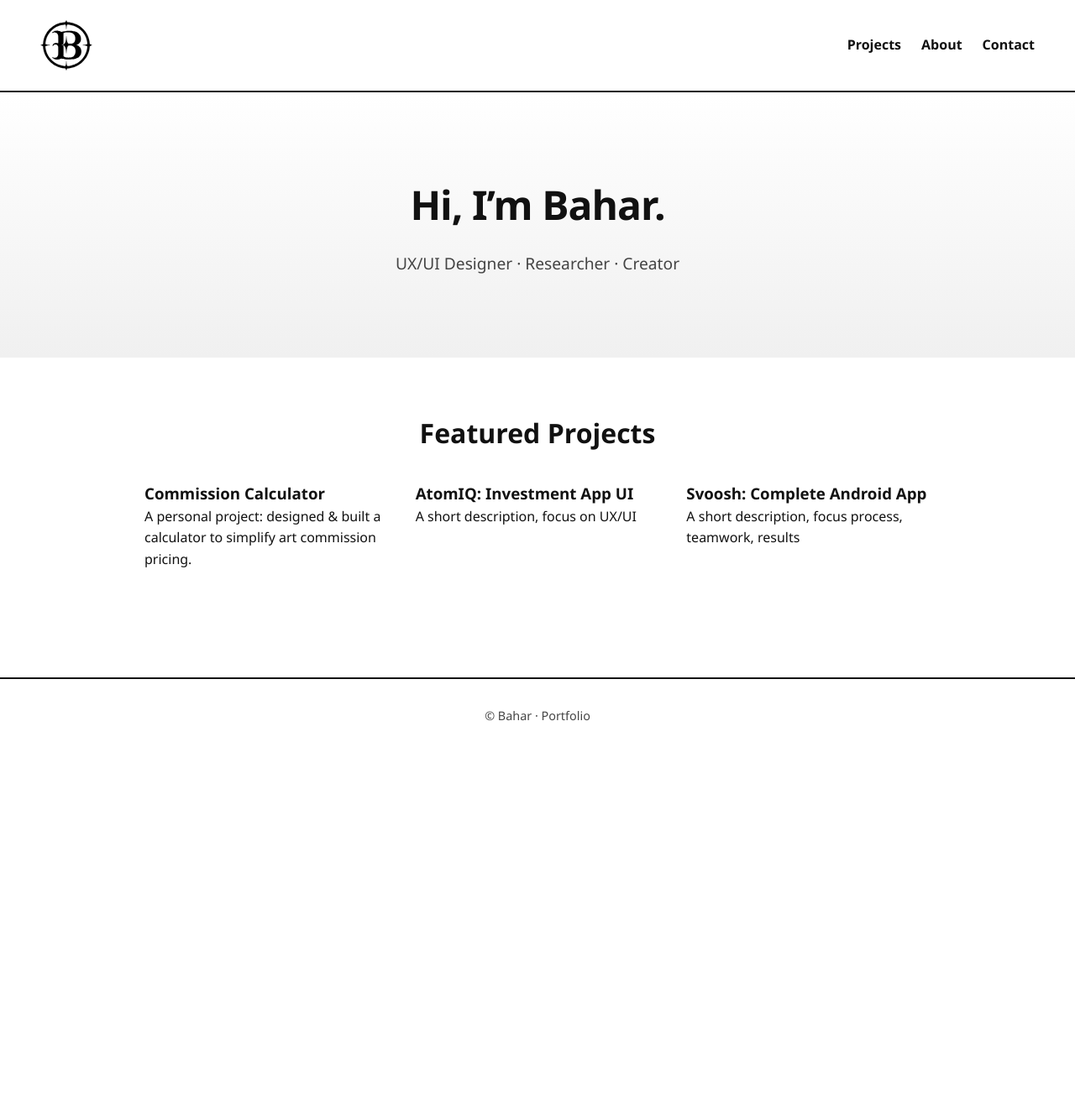
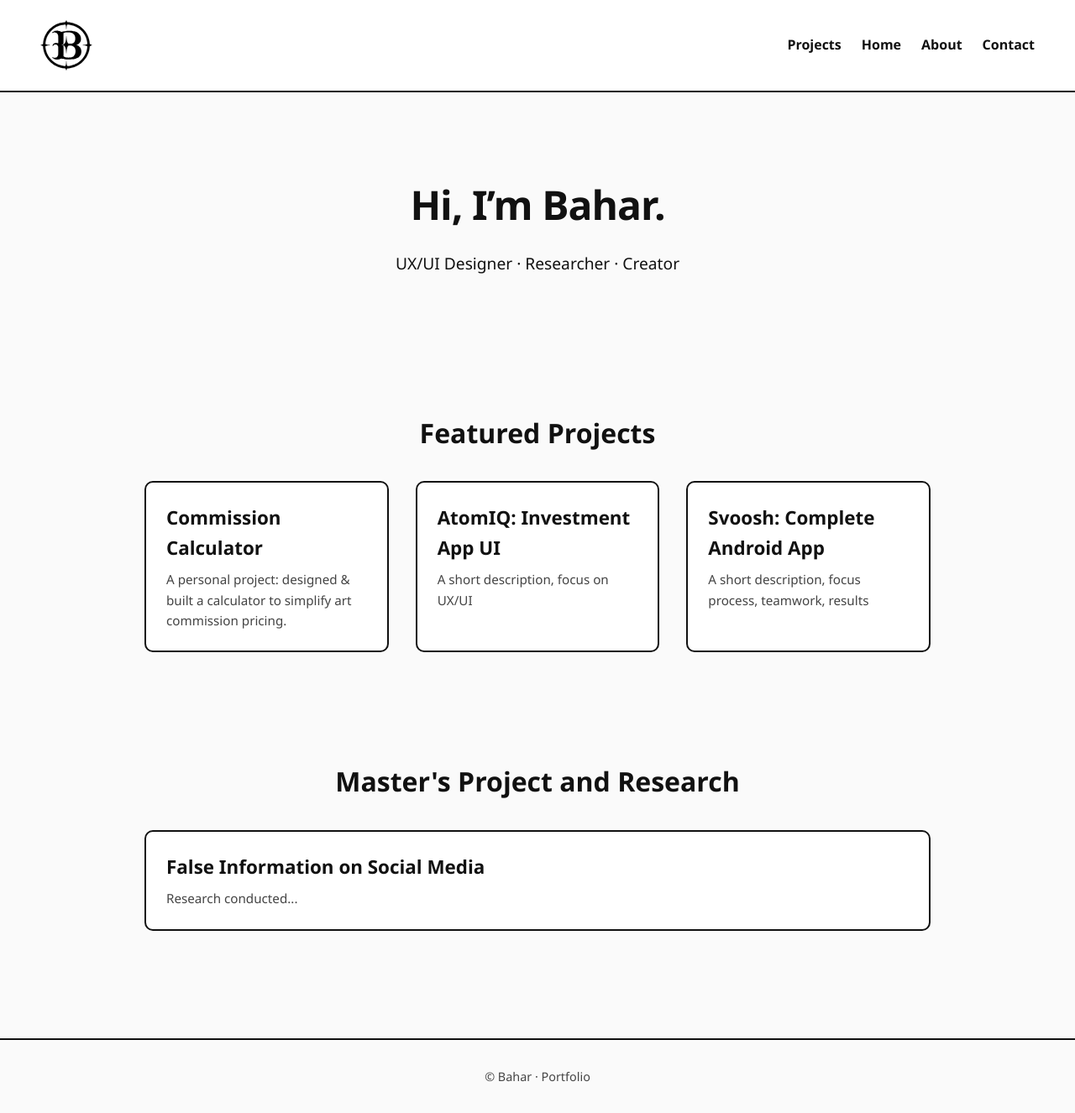
Before and after one commit to baharRi/portfolio, a React (Create React App) app: page / in a window 1280 px wide. Shown: the whole page at 84% size. Before the commit the page ends 896 px from the top, so only its background shows below. Built offline with nearby package versions, Linux system fonts and the light colour scheme.

Commit message:
added pages and masters project
added functionality to header nav, switching between home, about, & contact. added section for masters project and research

```diff
--- a/package.json
+++ b/package.json
@@ -9,6 +9,7 @@
     "@testing-library/user-event": "^13.5.0",
     "react": "^19.1.1",
     "react-dom": "^19.1.1",
+    "react-router-dom": "^7.8.1",
     "react-scripts": "5.0.1",
     "web-vitals": "^2.1.4"
   },
--- a/src/App.css
+++ b/src/App.css
@@ -45,12 +45,23 @@
   box-sizing: border-box;
 }
 
+
 body {
   font-family: "Segoe UI", sans-serif;
-  /*background: #fafafa;*/
+  background: #fafafa;
+  /*background-image: url(assets/1D7F8A.png);*/
   color: #111;
   line-height: 1.6;
 }
+
+/*body::before{
+  background-size: cover;
+  position: absolute;
+  background-image: url(assets/1D7F8A.png);
+  opacity: 0.5;
+  top: 0;
+  z-index: -1;
+}*/
 
 /* Header */
 .header {
@@ -59,6 +70,7 @@ body {
   align-items: center;
   padding: 1.5rem 3rem;
   border-bottom: 2px solid #111;
+  background: #fff;
 }
 
 .logo {
@@ -92,19 +104,20 @@ body {
 .greet {
   text-align: center;
   padding: 6rem 2rem;
-  background: linear-gradient(to bottom, #fff, #f0f0f0);
+  /*background: linear-gradient(to bottom, #121F23, #090C08);*/
 }
 
 .greet h1 {
   font-size: 3rem;
   font-weight: 900;
   letter-spacing: -1px;
+  /*color: #1D7F8A;*/
 }
 
 .greet p {
   font-size: 1.2rem;
   margin-top: 1rem;
-  color: #444;
+  /*color: #1D7F8A;*/
 }
 
 /* Projects */
@@ -132,7 +145,7 @@ body {
   padding: 1.5rem;
   background: #fff;
   transition: transform 0.2s ease;
-  /*border-radius: 10px;*/
+  border-radius: 10px
 }
 
 .project:hover {
--- a/src/App.js
+++ b/src/App.js
@@ -1,17 +1,35 @@
 import React from "react";
+import { HashRouter as Router, Routes, Route } from "react-router-dom";
 import Header from "./components/Header";
 import Greet from "./components/Greet";
 import Projects from "./components/Projects";
+import About from "./components/pages/About";
+import Contact from "./components/pages/Contact";
 import Footer from "./components/Footer";
 import "./App.css";
+
+function Home() {
+  return (
+  <>
+      <Greet />
+      <Projects />
+      </>);
+}
 
 function App() {
   return (
     <>
+    <Router>
       <Header />
-      <Greet />
-      <Projects />
+      <main>
+        <Routes>
+          <Route path="/" element={<Home />} />
+          <Route path="/about" element={<About />} />
+          <Route path="/contact" element={<Contact />} />
+        </Routes>
+      </main>
       <Footer />
+      </Router>
     </>
   );
 }
--- a/src/components/Header.js
+++ b/src/components/Header.js
@@ -1,14 +1,16 @@
 import React from "react";
+import { Link } from "react-router-dom";
 import logo from "../assets/myLogo.svg"; // make sure logo.png is in src/assets/
 
-function Header() {
+function Header() { // link projects to home/projects
   return (
     <header className="header">
       <img src={logo} alt="Logo" className="logo" />
       <nav>
         <a href="#projects">Projects</a>
-        <a href="#about">About</a>
-        <a href="#contact">Contact</a>
+        <Link to="/">Home</Link>
+        <Link to="/about">About</Link>
+        <Link to="/contact">Contact</Link>
       </nav>
     </header>
   );
--- a/src/components/Projects.js
+++ b/src/components/Projects.js
@@ -2,26 +2,40 @@ import React from "react";
 
 function Projects() {
   return (
+    <>
     <section id="projects" className="projects">
       <h2>Featured Projects</h2>
       <div className="project-grid">
-        <div className="project1_calc">
+        <div className="project">
           <h3>Commission Calculator</h3>
           <p>
             A personal project: designed & built a calculator to simplify art
             commission pricing.
           </p>
         </div>
-        <div className="project2_atomiq">
+        <div className="project">
           <h3>AtomIQ: Investment App UI</h3>
           <p>A short description, focus on UX/UI</p>
         </div>
-        <div className="project3_svoosh">
+        <div className="project">
           <h3>Svoosh: Complete Android App</h3>
           <p>A short description, focus process, teamwork, results</p>
         </div>
       </div>
     </section>
+
+    <section id="master" className="projects">
+      <h2>Master's Project and Research</h2>
+      <div className="project-grid">
+        <div className="project">
+          <h3>False Information on Social Media</h3>
+          <p>
+            Research conducted...
+          </p>
+        </div>
+      </div>
+    </section>
+    </>
   );
 }
 
--- /dev/null
+++ b/src/components/pages/About.js
@@ -0,0 +1,44 @@
+import React from "react";
+
+function About() { //make css class for intro, skillsEtc for skills
+  return (
+    <>
+    <section className="greet">
+      <h1>Bahar</h1>
+      <p>UX/UI Designer · Researcher · Creator</p>
+    </section>
+
+    <section>
+      <p>
+        I believe that well-made design can contribute to create better
+        experiences for anyone. I am firm in my belief that design is
+        crucial for shaping the world into a better place that is
+        <strong>more accessible, equitable, and sustainable for every
+        person</strong>.
+      </p>
+    </section>
+
+    <section>
+      <p>
+        I am eager to collaborate with teams of fellow designers as well
+        as developers and other disciplines in order to craft technology
+        that serves as a tool for empowerment and helpfulness. My areas of
+        interest are <strong>interaction design & digitalization</strong>.
+        I see value in details, and I am highly driven to reach my own high
+        expectations with every project I take on.
+      </p>
+      </section>
+
+    <section>
+      <h1>My skills</h1>
+      <h2>Programming</h2>
+      <p>Front-end development. Languages: <em>Pythom, Java, Kotlin, SQL. ReactJS: JavaScript, HTML5, CSS</em></p>
+      <h2>Programs and software</h2>
+      <p>Figma, GitHub, NVivo, Office, Overleaf & LaTeX, Adobe: InDesign, Illustrator, Photoshop</p>
+
+    </section>
+    </>
+  );
+}
+
+export default About;
--- /dev/null
+++ b/src/components/pages/Contact.js
@@ -0,0 +1,12 @@
+import React from "react";
+
+function Contact() {
+  return (
+    <section className="greet">
+      <h1>Where can you find me?</h1>
+      <p>LinkedIn · E-Mail · GitHub</p>
+    </section>
+  );
+}
+
+export default Contact;
```
Also changed, not shown: 2 other files (tests, documents, lock files or other folders).
